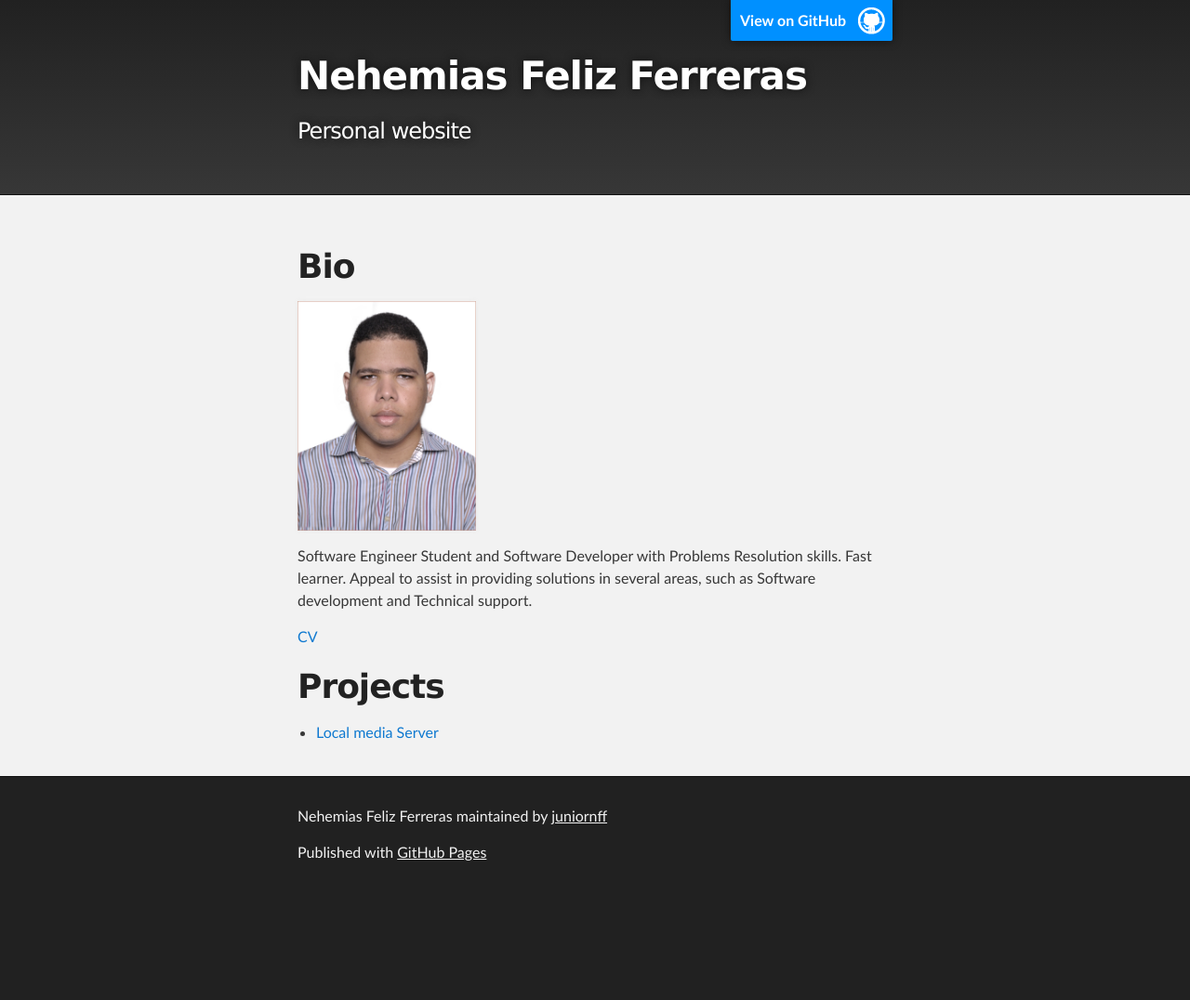
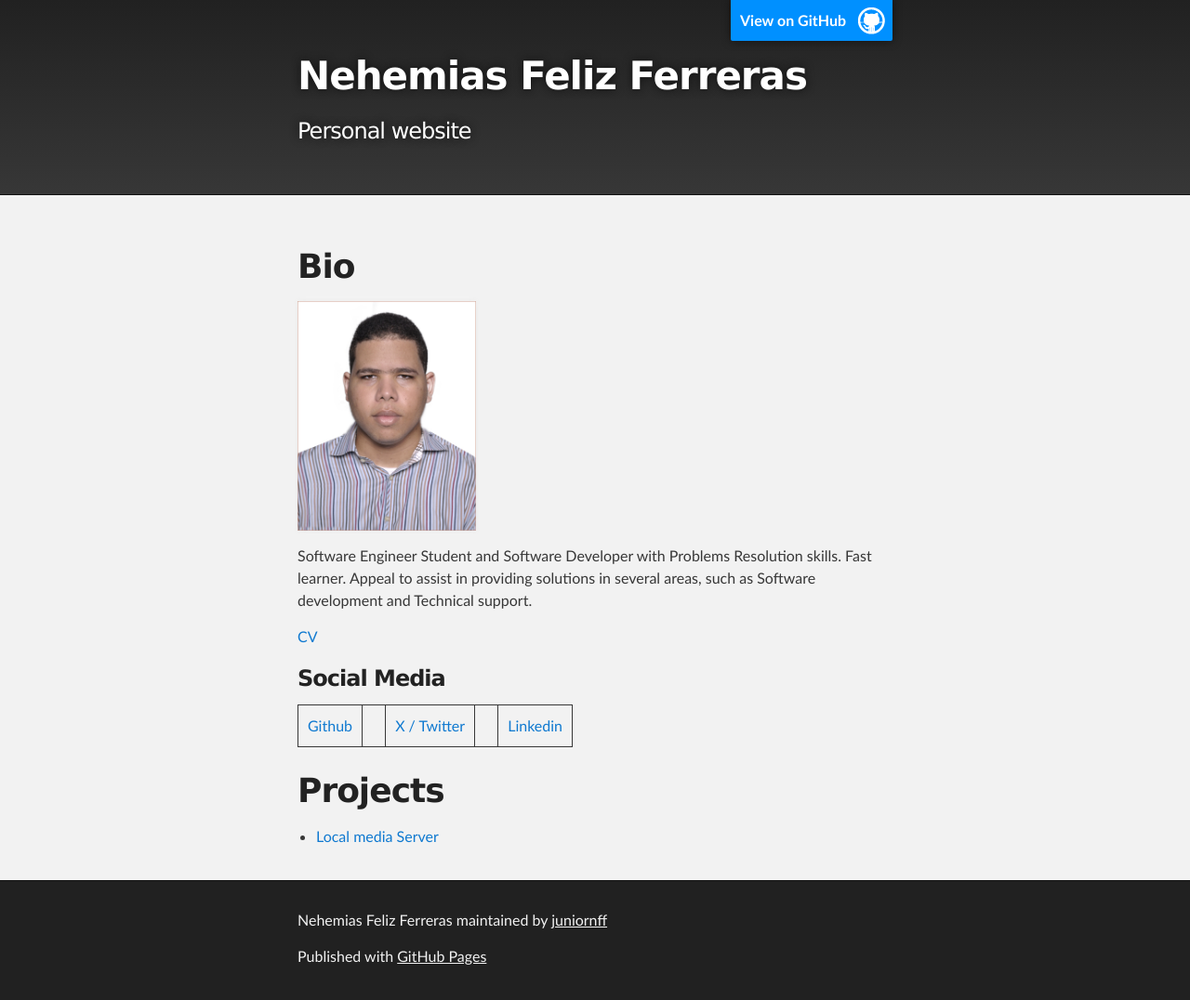
Before and after one commit to juniornff/juniornff.github.io, a Jekyll site: the page built from index.md, in a window 1280 px wide. Shown: the whole page at 93% size. Built offline with Jekyll 4.4.1, drawn with Linux system fonts in a browser that asks for light colours; before the commit the page ends 964 px from its top, so only the background shows below that.

Commit message:
Update info

```diff
--- a/index.md
+++ b/index.md
@@ -9,8 +9,12 @@ permalink: /
 
 Software Engineer Student and Software Developer with Problems Resolution skills. Fast learner. Appeal to assist in providing solutions in several areas, such as Software development and Technical support.
 
-[CV](/assets/Nehemias%20Feliz%20CV6.pdf)
+[CV](/assets/Nehemias%20Feliz%20CV7.pdf)
+
+### Social Media
+
+[Github](https://github.com/juniornff) || [X / Twitter](https://twitter.com/Juniornff01) || [Linkedin](https://www.linkedin.com/in/nehemias-feliz-ferreras/)
 
 # Projects
 
-*   [Local media Server](/_posts/2025-02-18-local-media-server.md)
+* [Local media Server](/_posts/2025-02-18-local-media-server.md)
```
Also changed, not shown: 2 other files.
